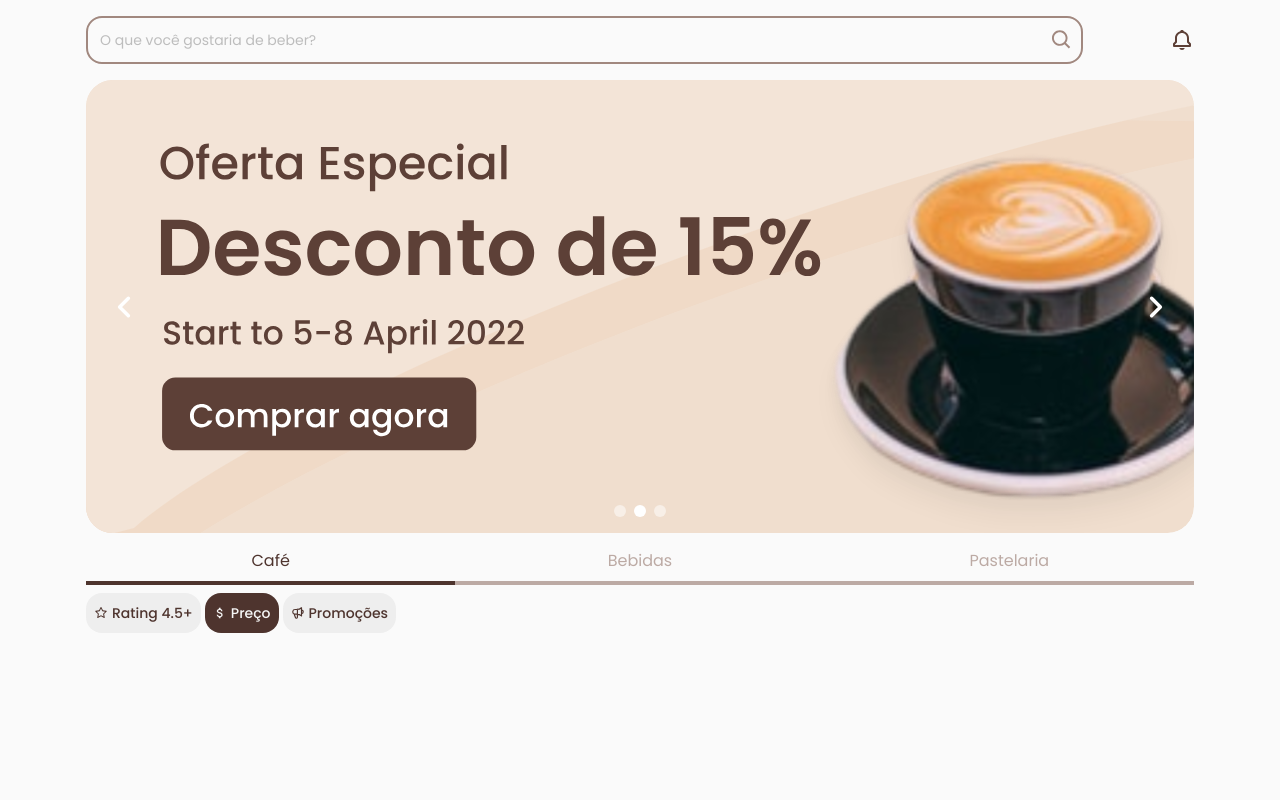
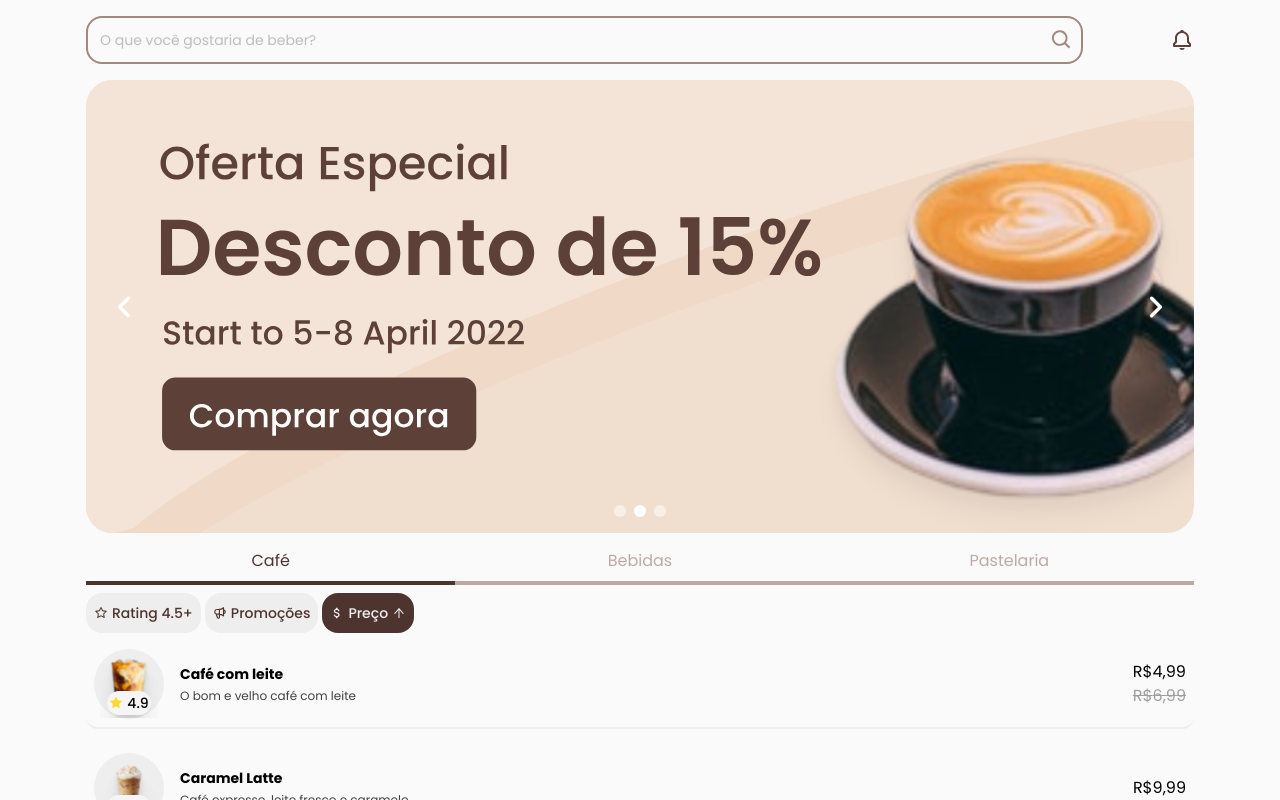
Before and after one commit to joaovictornovais/coffee-shop, a React (Vite) app: page / in a window 1280 px wide. Both pictures are taken after a click on the button "Preço". Shown: the top 800 px of the page. Built offline with nearby package versions, Linux system fonts and the light colour scheme.

Commit message:
feat: price filter

```diff
--- a/src/components/Filters.jsx
+++ b/src/components/Filters.jsx
@@ -1,18 +1,31 @@
 /* eslint-disable react/prop-types */
-import { AiOutlineStar } from "react-icons/ai";
+import ItemsResult from "./ItemsResult";
+
+import { useState } from "react";
+
+import {
+  AiOutlineStar,
+  AiOutlineArrowUp,
+  AiOutlineArrowDown,
+} from "react-icons/ai";
 import { MdAttachMoney } from "react-icons/md";
 import { HiOutlineSpeakerphone } from "react-icons/hi";
-import ItemsResult from "./ItemsResult";
-import { useState } from "react";
 
 const Filters = ({ searchToFilters }) => {
   const [section, setSection] = useState("Coffee");
   const [filterButton, setFilterButton] = useState([]);
+  const [filterPrice, setFilterPrice] = useState("position");
 
   const toggleFilters = (filter) => {
     if (filterButton.includes(filter))
       setFilterButton(filterButton.filter((n) => n !== filter));
     else setFilterButton([...filterButton, filter]);
+  };
+
+  const toggleFilterPrice = () => {
+    if (filterPrice === "position") setFilterPrice("up");
+    else if (filterPrice === "up") setFilterPrice("down");
+    else setFilterPrice("position");
   };
 
   return (
@@ -84,17 +97,6 @@ const Filters = ({ searchToFilters }) => {
         </button>
         <button
           className={
-            filterButton.includes("Price")
-              ? "filter-button bg-brown-800 text-gray-100"
-              : "filter-button bg-gray-200 text-brown-800"
-          }
-          onClick={() => toggleFilters("Price")}
-        >
-          <MdAttachMoney />
-          <p>Preço</p>
-        </button>
-        <button
-          className={
             filterButton.includes("Promotions")
               ? "filter-button bg-brown-800 text-gray-100"
               : "filter-button bg-gray-200 text-brown-800"
@@ -104,11 +106,30 @@ const Filters = ({ searchToFilters }) => {
           <HiOutlineSpeakerphone />
           <p>Promoções</p>
         </button>
+        <button
+          className={
+            filterPrice === "position"
+              ? "filter-button bg-gray-200"
+              : "filter-button bg-brown-800 text-gray-200"
+          }
+          onClick={toggleFilterPrice}
+        >
+          <MdAttachMoney />
+          <p>Preço</p>
+          {filterPrice === "position" ? (
+            ""
+          ) : filterPrice === "up" ? (
+            <AiOutlineArrowUp />
+          ) : (
+            <AiOutlineArrowDown />
+          )}
+        </button>
       </div>
       <ItemsResult
         section={section}
         filter={searchToFilters}
         filterButton={filterButton}
+        filterPrice={filterPrice}
       />
     </div>
   );
--- a/src/components/ItemsResult.jsx
+++ b/src/components/ItemsResult.jsx
@@ -1,6 +1,6 @@
 /* eslint-disable react/prop-types */
 import { AiFillStar } from "react-icons/ai";
-const ItemsResult = ({ section, filter, filterButton }) => {
+const ItemsResult = ({ section, filter, filterButton, filterPrice }) => {
   const products = [
     {
       id: 1,
@@ -115,7 +115,13 @@ const ItemsResult = ({ section, filter, filterButton }) => {
     else return category;
   });
 
-  const buttonResult = inputFilter.filter((button) => {
+  const priceResult = inputFilter.slice().sort((buttonA, buttonB) => {
+    if (filterPrice === "up") return buttonA.price - buttonB.price;
+    else if (filterPrice === "down") return buttonB.price - buttonA.price;
+    else return 0;
+  });
+
+  const buttonResult = priceResult.filter((button) => {
     return filterButton.every((filter) => {
       if (filter === "Rating 4.5+") return button.rating > 4.5;
       else if (filter === "Promotions") return button.isPromotion === true;
```
